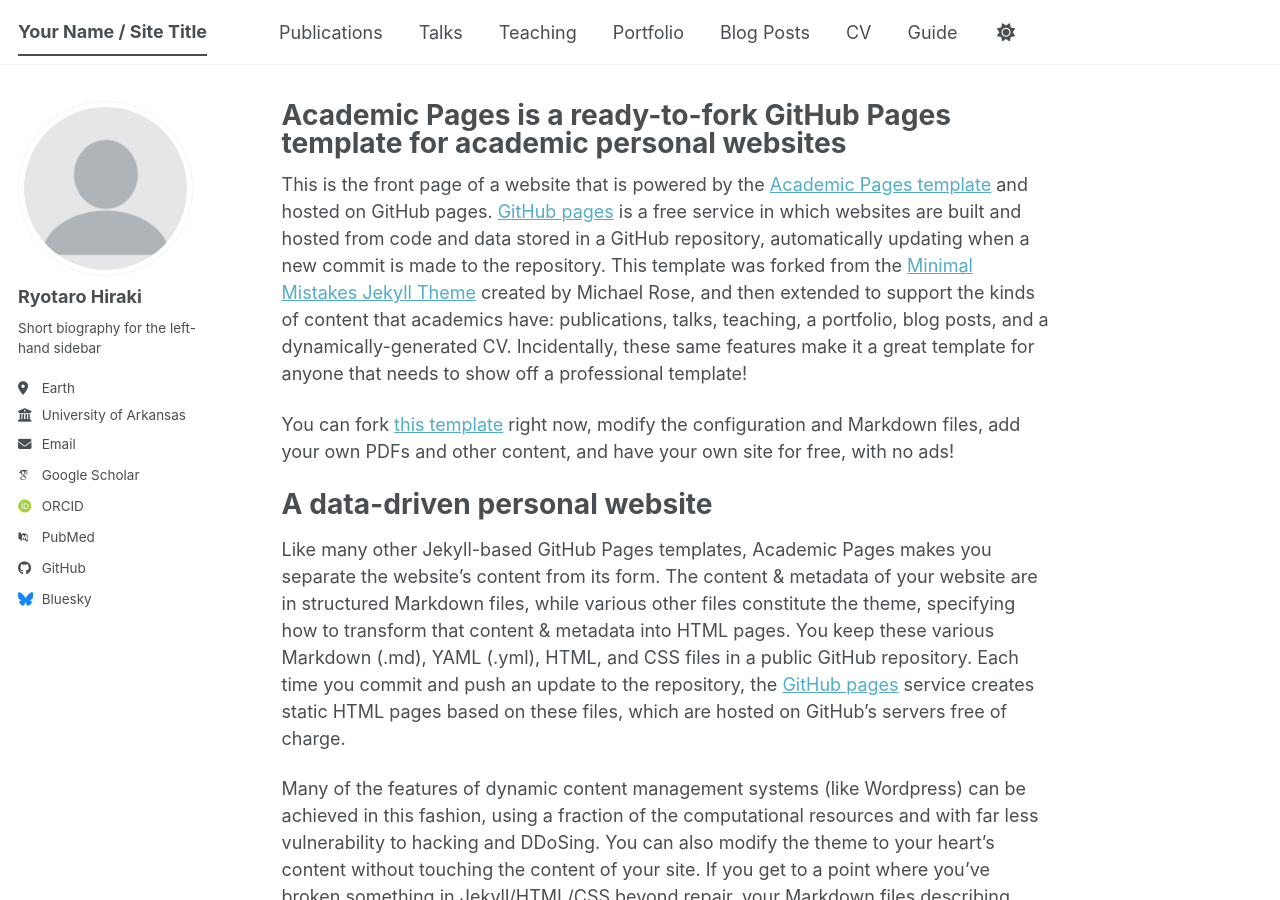
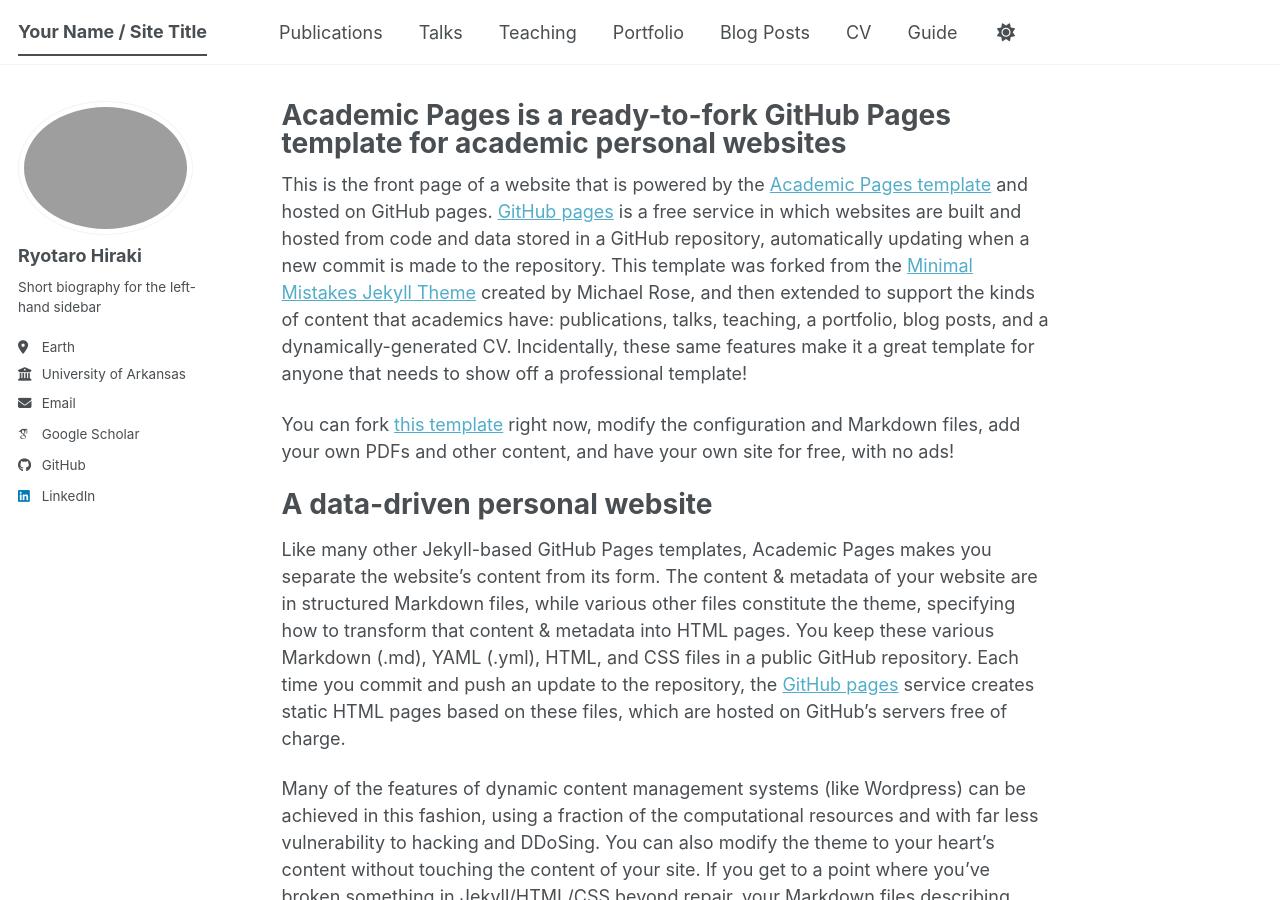
Before and after one commit to RyotaroHiraki/RyotaroHiraki.github.io, a Jekyll site: the page built from _pages/about.md, in a window 1280 px wide and 900 px high. Built offline with Jekyll 4.4.1, drawn with Linux system fonts in a browser that asks for light colours; some web fonts are replaced; a script bundle is joined from its source files by our own code; library files that are not in the unit come from our copies; some of the changed lines change nothing that is shown.

Commit message:
usernames

```diff
--- a/_config.yml
+++ b/_config.yml
@@ -23,7 +23,7 @@
 #               Additional customization can be done by editing /_includes/author-profile.html
 author:
   # Biographic information
-  avatar           : "profile.png"
+  avatar           : "smile.png"
   name             : "Ryotaro Hiraki"
   pronouns         : # example: "she/her"
   bio              : "Short biography for the left-hand sidebar"
@@ -35,13 +35,13 @@
   # Academic websites
   academia         : # URL
   arxiv            : # URL - Update with the correct link to your profile
-  googlescholar    : "https://scholar.google.com/citations?user=PS_CX0AAAAAJ"
+  googlescholar    : "https://scholar.google.com/citations?user=7Wu-aRYAAAAJ&hl=en&authuser=2"
   inspire-hep      : # URL
   impactstory      : # URL
-  orcid            : "https://orcid.org/yourorcidurl"
+  orcid            : # URL
   semantic         : # URL
   ssrn             : # URL
-  pubmed           : "https://www.ncbi.nlm.nih.gov/pubmed/?term=john+snow"
+  pubmed           : # URL
   researchgate     : # URL
   scopus           : # URL
   zotero           : # URL
@@ -51,13 +51,13 @@
   bitbucket        : # Username - Update with your username on the site
   codepen          : # Username
   dribbble         : # Username
-  github           : "academicpages"
+  github           : "RyotaroHiraki"
   kaggle           : # Username
   stackoverflow    : # User number or user number and name (i.e., use "1" or "1/jeff-atwood")
 
   # Social media
   artstation       : # Username
-  bluesky          : "bsky.app" # Replace this with you Bluesky username
+  bluesky          : # Replace this with you Bluesky username
   facebook         : # Username
   flickr           : # Username
   foursquare       : # Username
@@ -66,7 +66,7 @@
   keybase          : # Username
   instagram        : # Username
   lastfm           : # Username
-  linkedin         : # Username
+  linkedin         : "Ryotaro Hiraki"
   mastodon         : # URL
   medium           : # URL
   pinterest        : # Username
```
